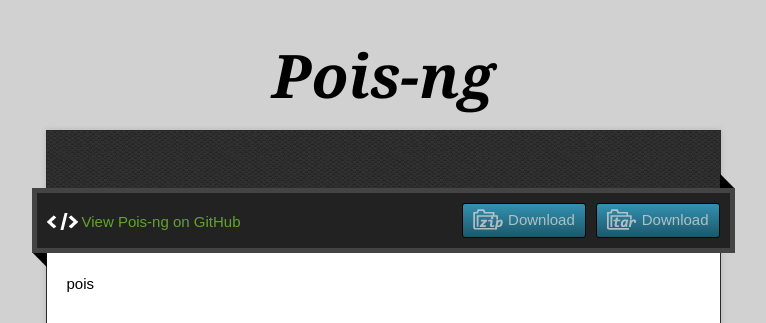
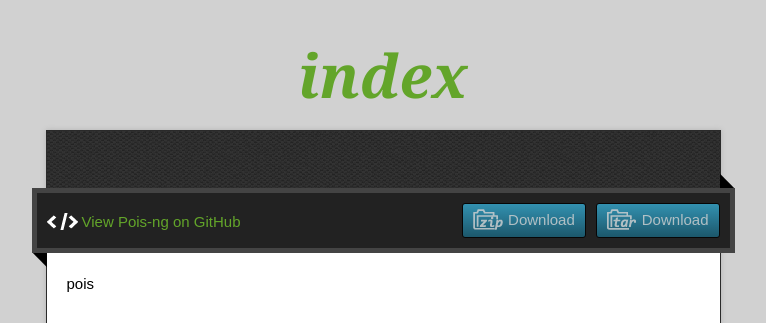
Before and after one commit to Lauk3/pois-ng, a plain HTML site: page index.html in a window 1280 px wide. Shown: the top 323 px of the page, without its empty margins (257-1023 px from the left). Drawn offline with nearby package versions, Linux system fonts and the light colour scheme.

Commit message:
Update index.html

```diff
--- a/index.html
+++ b/index.html
@@ -22,7 +22,7 @@
 
   <div class="wrapper">
     <header>
-      <h1 class="title">Pois-ng</h1>
+      <h1 class="title"><a href="src/main/webApp/index.html">index</a></h1>
     </header>
     <div id="container">
       <p class="tagline"></p>
```
